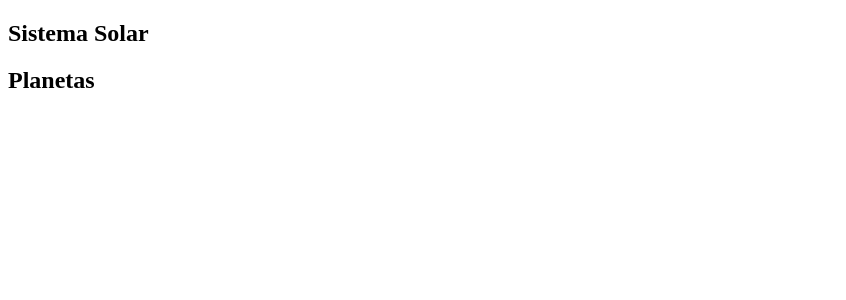
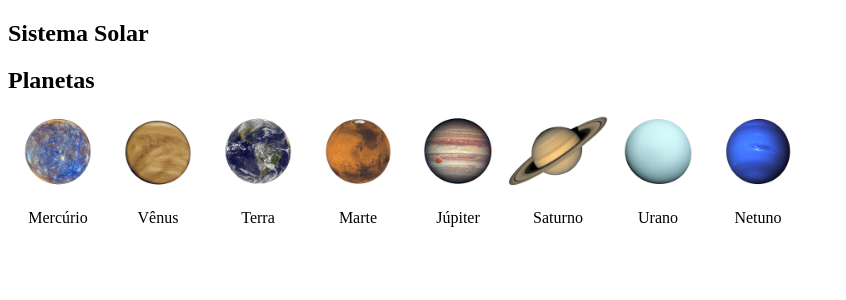
Before and after one commit to PhilipLages/solar-system, a React (Create React App) app: page / in a window 1280 px wide. Shown: the top 300 px of the page, without its empty margins (0-846 px from the left). Built offline with nearby package versions, Linux system fonts and the light colour scheme.

Commit message:
Add requirements 6 and 7

```diff
--- a/src/App.css
+++ b/src/App.css
@@ -1,3 +1,10 @@
-.App {
+.cards{
+  display: flex;
+}
+.planetCard {
   text-align: center;
 }
+
+.img {
+  width: 100px;
+}
--- a/src/App.js
+++ b/src/App.js
@@ -1,13 +1,17 @@
 import React, { Component } from 'react';
 import Header from './components/Header';
 import SolarSystem from './components/SolarSystem';
+import planets from './data/planets';
+import Missions from './components/Missions';
+import './App.css';
 
 class App extends Component {
   render() {
     return (
       <section>
         <Header />
-        <SolarSystem />
+        <SolarSystem planets={ planets } />
+        <Missions />
       </section>
     );
   }
--- /dev/null
+++ b/src/components/Missions.jsx
@@ -0,0 +1,11 @@
+import React, { Component } from 'react';
+
+class Missions extends Component {
+  render() {
+    return (
+      <div data-testid="missions"> </div>
+    );
+  }
+}
+
+export default Missions;
--- a/src/components/PlanetCard.jsx
+++ b/src/components/PlanetCard.jsx
@@ -5,9 +5,9 @@ class PlanetCard extends Component {
   render() {
     const { planetName, planetImage } = this.props;
     return (
-      <div data-testid="planet-card">
+      <div className="planetCard" data-testid="planet-card">
+        <img className="img" src={ planetImage } alt={ `Planeta ${planetName}` } />
         <p data-testid="planet-name">{planetName}</p>
-        <img src={ planetImage } alt={ `Planeta ${planetName}` } />
       </div>
     );
   }
--- a/src/components/SolarSystem.jsx
+++ b/src/components/SolarSystem.jsx
@@ -1,14 +1,32 @@
 import React, { Component } from 'react';
+import PropTypes from 'prop-types';
+import PlanetCard from './PlanetCard';
 import Title from './Title';
 
 class SolarSystem extends Component {
   render() {
+    const { planets } = this.props;
     return (
       <div data-testid="solar-system">
         <Title headline="Planetas" />
+        <div className="cards">
+          {planets.map(({ name, image }) => (
+            <PlanetCard
+              planetName={ name }
+              planetImage={ image }
+              key={ name }
+            />))}
+        </div>
       </div>
     );
   }
 }
 
+SolarSystem.propTypes = {
+  planets: PropTypes.arrayOf(PropTypes.shape({
+    name: PropTypes.string,
+    image: PropTypes.string,
+  })).isRequired,
+};
+
 export default SolarSystem;
```
